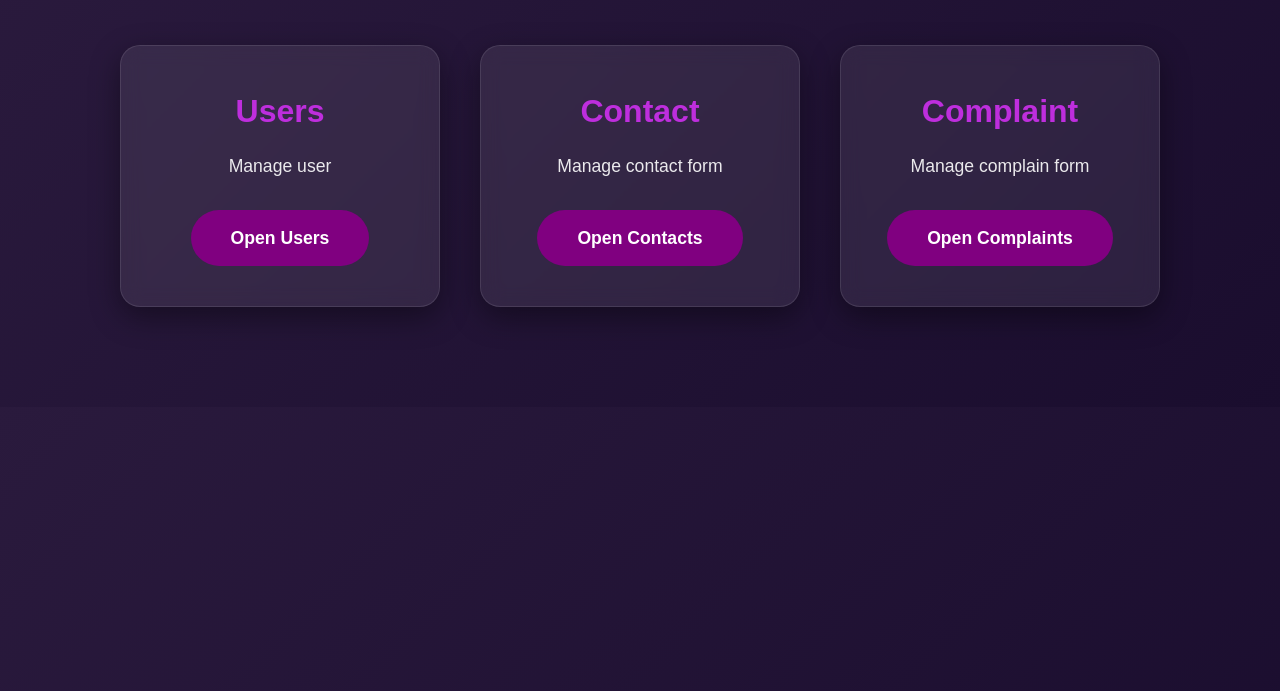
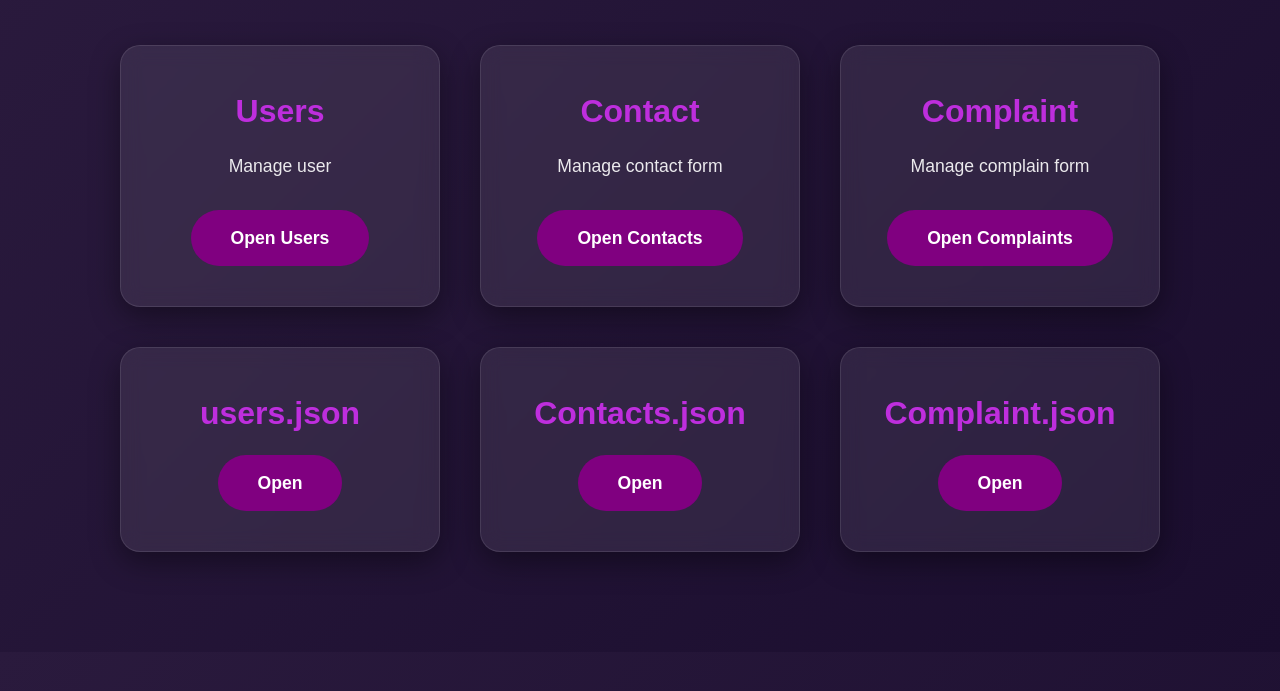
Before and after one commit to eishamubashir/web-dev, a website: page admin.html in a window 1280 px wide. Shown: the part 69-760 px from the top of the page. Drawn offline with Linux system fonts and the light colour scheme.

Commit message:
save changes

```diff
--- a/admin.html
+++ b/admin.html
@@ -216,6 +216,25 @@
             <p>Manage complain form</p>
             <a href="complaingird.html">Open Complaints</a>
         </div>
+
+        <div class="admin-card">
+            <h2>users.json </h2>
+
+            <a href="userdata.json.html">Open</a>
+        </div>
+
+        <div class="admin-card">
+            <h2>Contacts.json </h2>
+
+            <a href="contact.json.html">Open</a>
+        </div>
+
+        <div class="admin-card">
+            <h2>Complaint.json </h2>
+
+            <a href="complain.json.html">Open </a>
+        </div>
+
     </div>
 
     <script>
```
